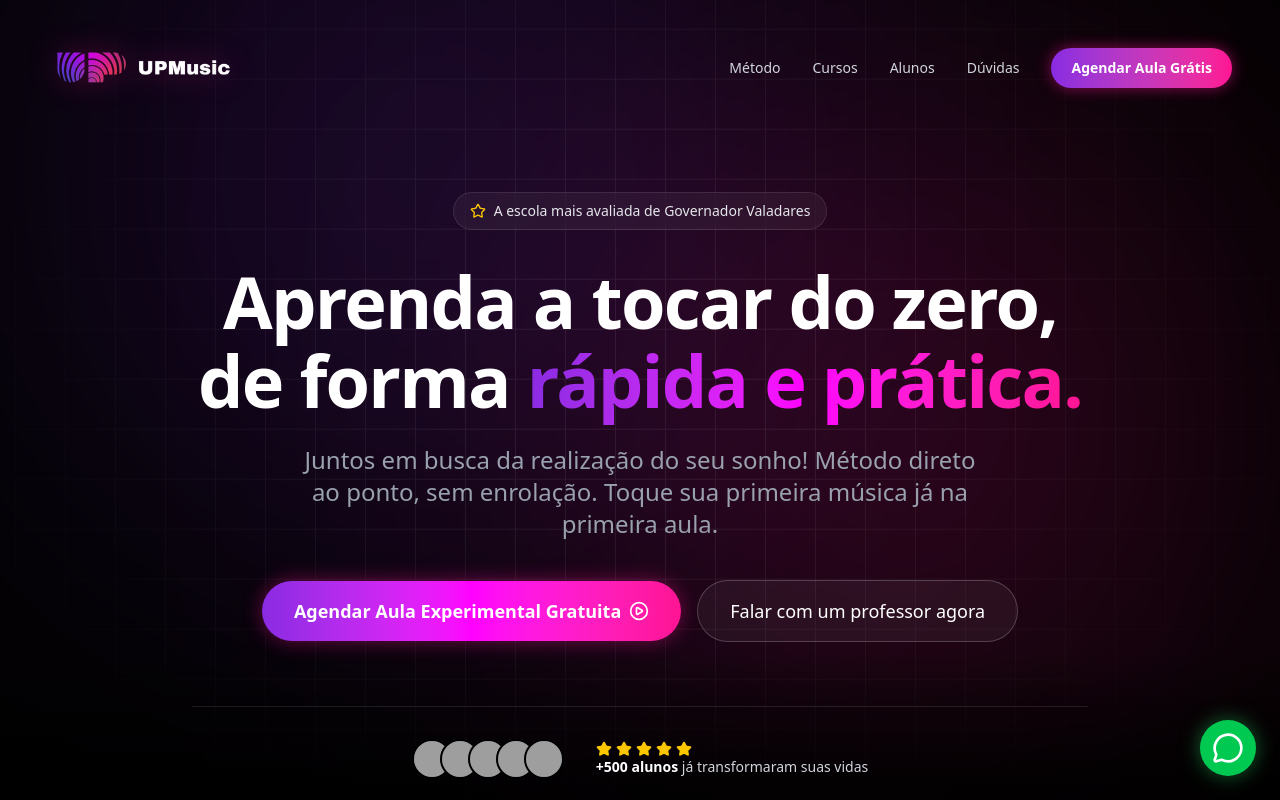
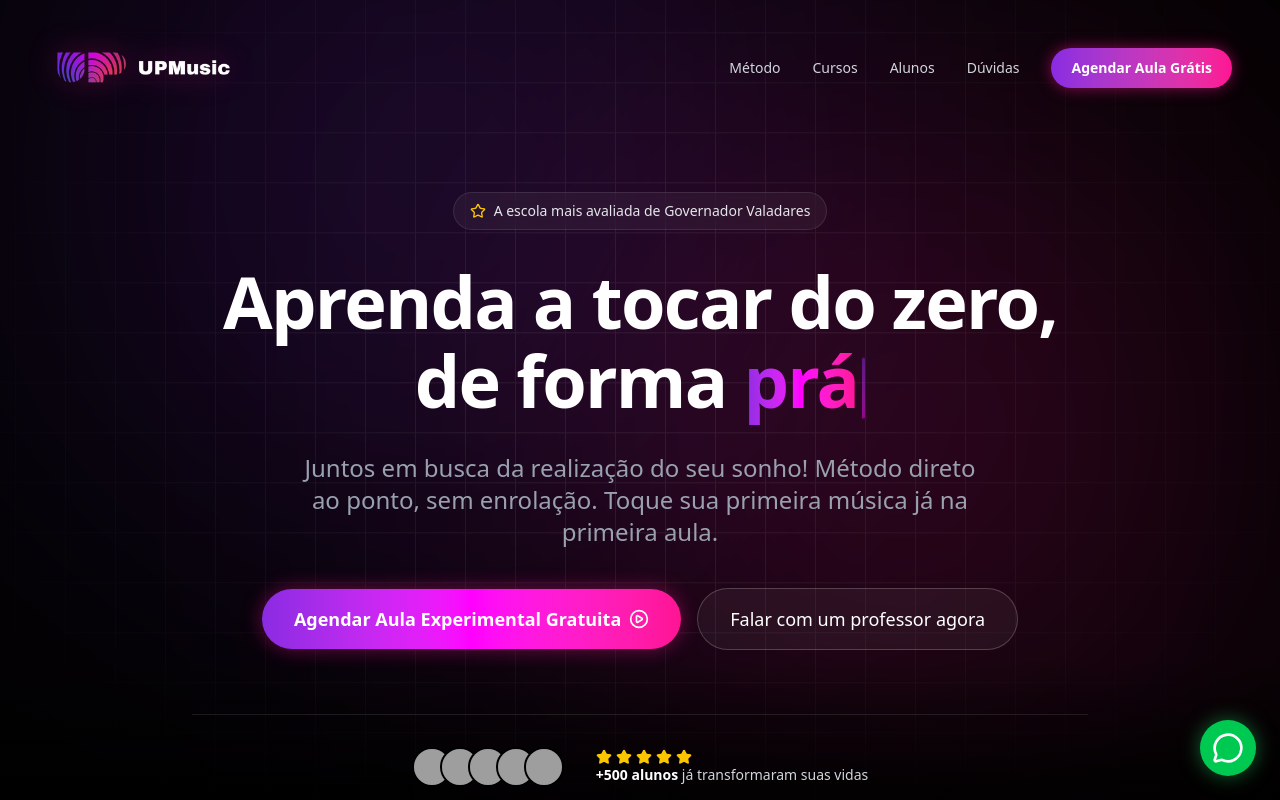
Before and after one commit to MTsGaldino-DEV/upmusic, a Next.js app: page / in a window 1280 px wide. Shown: the top 800 px of the page. Built offline with nearby package versions, Linux system fonts and the light colour scheme; grey boxes are pictures that could not be loaded.

Commit message:
feat: adicionar efeito typewriter dinâmico no Hero

```diff
--- a/src/components/Hero.tsx
+++ b/src/components/Hero.tsx
@@ -4,6 +4,7 @@ import Image from "next/image";
 import { motion } from "framer-motion";
 import { Music, Star, PlayCircle, Users } from "lucide-react";
 import HeroBackground from "./HeroBackground";
+import TypewriterText from "./TypewriterText";
 
 export default function Hero() {
   return (
@@ -28,7 +29,8 @@ export default function Hero() {
             transition={{ duration: 0.5, delay: 0.1 }}
             className="text-5xl md:text-7xl font-extrabold tracking-tight mb-6 leading-[1.1]"
           >
-            Aprenda a tocar do zero, de forma <span className="text-gradient">rápida e prática.</span>
+            Aprenda a tocar do zero, de forma{" "}
+            <TypewriterText words={["rápida.", "prática.", "divertida.", "sem enrolação."]} />
           </motion.h1>
 
           <motion.p
--- /dev/null
+++ b/src/components/TypewriterText.tsx
@@ -0,0 +1,62 @@
+"use client";
+
+import { useEffect, useState } from "react";
+
+interface TypewriterTextProps {
+  words: string[];
+  typingSpeed?: number;
+  deletingSpeed?: number;
+  delayBetweenWords?: number;
+}
+
+export default function TypewriterText({
+  words,
+  typingSpeed = 120,
+  deletingSpeed = 60,
+  delayBetweenWords = 2200,
+}: TypewriterTextProps) {
+  const [currentWordIndex, setCurrentWordIndex] = useState(0);
+  const [currentText, setCurrentText] = useState("");
+  const [isDeleting, setIsDeleting] = useState(false);
+
+  useEffect(() => {
+    let timer: NodeJS.Timeout;
+    const fullWord = words[currentWordIndex];
+
+    if (isDeleting) {
+      // Apagando texto
+      timer = setTimeout(() => {
+        setCurrentText((prev) => prev.slice(0, -1));
+      }, deletingSpeed);
+    } else {
+      // Digitando texto
+      timer = setTimeout(() => {
+        setCurrentText((prev) => fullWord.slice(0, prev.length + 1));
+      }, typingSpeed);
+    }
+
+    // Se terminou de digitar, espera o delay e começa a apagar
+    if (!isDeleting && currentText === fullWord) {
+      timer = setTimeout(() => {
+        setIsDeleting(true);
+      }, delayBetweenWords);
+    }
+
+    // Se terminou de apagar, passa para a próxima palavra
+    if (isDeleting && currentText === "") {
+      setIsDeleting(false);
+      setCurrentWordIndex((prev) => (prev + 1) % words.length);
+    }
+
+    return () => clearTimeout(timer);
+  }, [currentText, isDeleting, currentWordIndex, words, typingSpeed, deletingSpeed, delayBetweenWords]);
+
+  return (
+    <span className="inline-flex items-center select-none" aria-live="polite">
+      {/* O gradiente premium herdado */}
+      <span className="text-gradient min-h-[1.2em]">{currentText}</span>
+      {/* Cursor pulsante customizado que combina com as cores do gradiente (pink/purple) */}
+      <span className="ml-1 inline-block w-[3px] h-[0.85em] bg-gradient-to-b from-[#8A2BE2] to-[#FF00FF] animate-pulse rounded-full" style={{ transform: "translateY(0.05em)" }} />
+    </span>
+  );
+}
```
